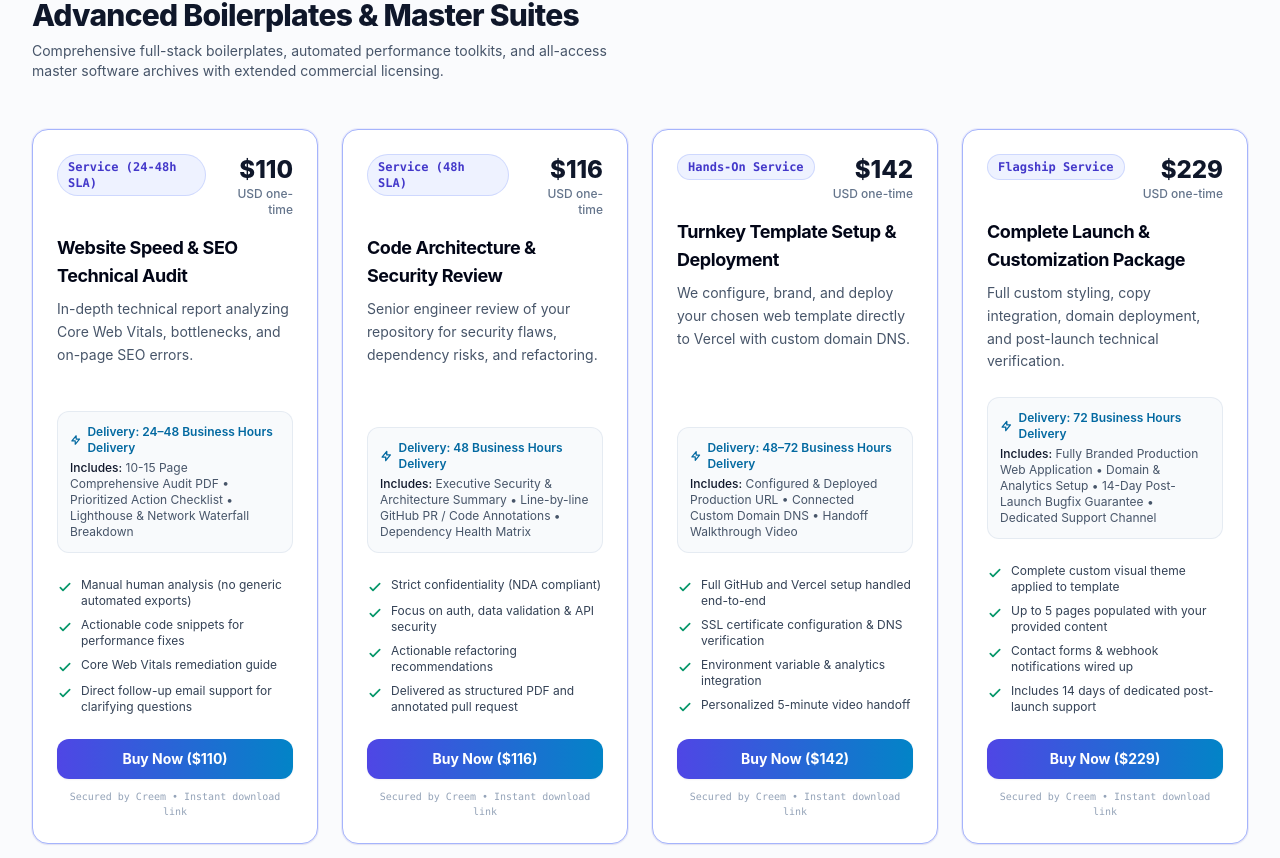
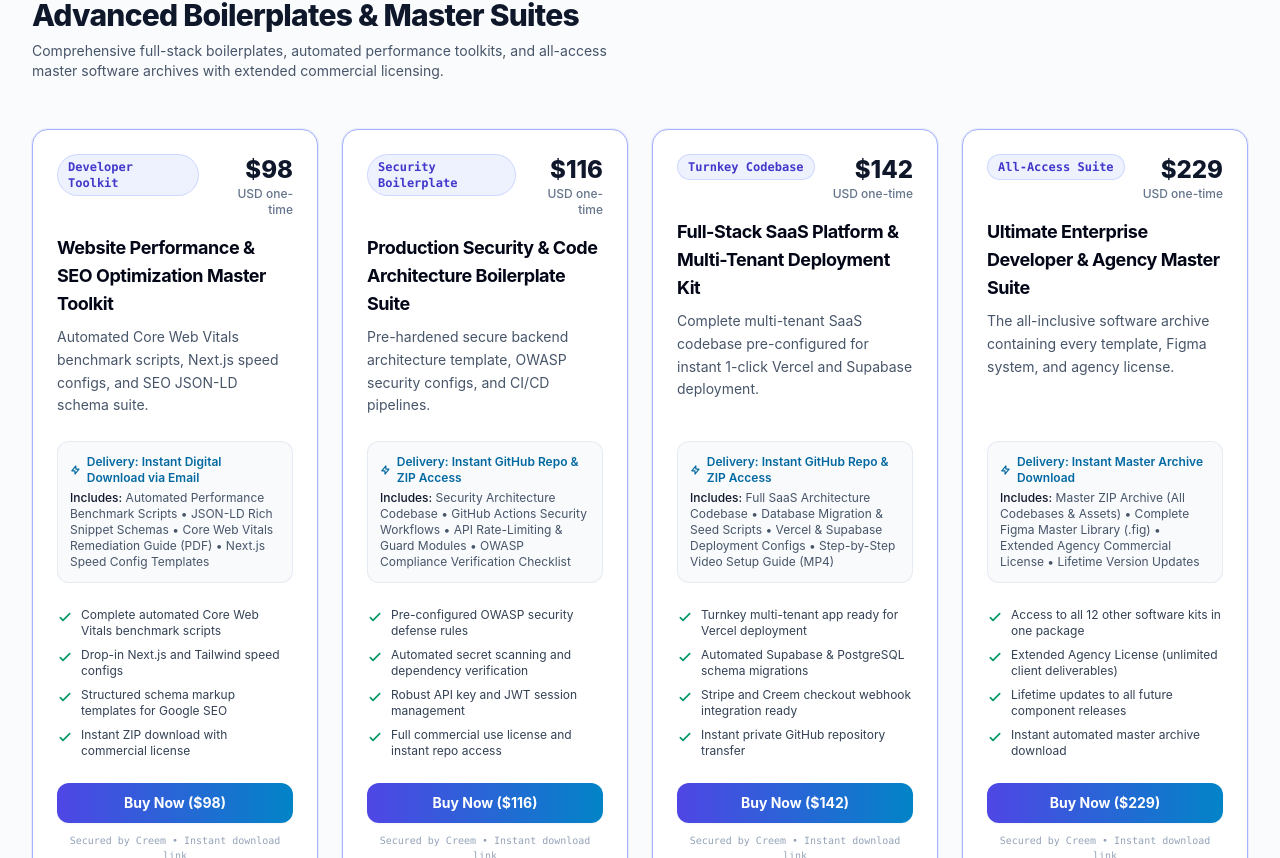
Before and after one commit to Digital-service001/digital-solution, a Next.js app: page / in a window 1280 px wide. Shown: the part 2903-3761 px from the top of the page. Built offline with nearby package versions, Linux system fonts and the light colour scheme.

Commit message:
Initial commit

```diff
--- a/src/data/products.ts
+++ b/src/data/products.ts
@@ -1,7 +1,7 @@
 export interface ProductItem {
   id: string;
   name: string;
-  type: "digital_product" | "digital_service";
+  category: "templates" | "toolkits" | "enterprise";
   price: number;
   badge?: string;
   shortDescription: string;
@@ -13,18 +13,18 @@
 }
 
 export const PRODUCTS_CATALOG: ProductItem[] = [
-  // --- DIGITAL PRODUCTS (INSTANT DOWNLOADS) ---
+  // --- DEVELOPER ASSETS & DESIGN KITS ---
   {
     id: "ui-icon-pack",
     name: "UI Icon & Vector Asset Pack",
-    type: "digital_product",
+    category: "toolkits",
     price: 12,
     badge: "Instant Download",
     shortDescription: "300+ hand-crafted SVG and vector UI icons organized for modern developer workflows.",
     longDescription: "A comprehensive developer and designer icon library containing 300+ customizable vector glyphs in SVG, PNG, and ready-to-import Figma components.",
-    deliverySLA: "Instant Download Link via Email",
+    deliverySLA: "Instant Digital Download via Email",
     deliverables: ["SVG Source Files (300+ items)", "Figma Library (.fig)", "Optimized React Icon Components"],
-    creemCheckoutUrl: "https://www.creem.io/payment/prod_7OrGRqgYa0RqUnO4QXIrqD",
+    creemCheckoutUrl: "https://creem.io/checkout/placeholder-12",
     features: [
       "Pixel-perfect 24x24 grid",
       "Compatible with Tailwind CSS & Lucide styles",
@@ -35,14 +35,14 @@
   {
     id: "dev-cheatsheets-kit",
     name: "Developer Architecture & Cheatsheet Kit",
-    type: "digital_product",
+    category: "toolkits",
     price: 22,
     badge: "New Release",
     shortDescription: "High-resolution architecture blueprints, API design patterns, and CLI reference guides.",
     longDescription: "Curated reference posters, system architecture templates, and clean PDF cheatsheets covering database indexing, caching strategies, and REST API conventions.",
-    deliverySLA: "Instant Download Link via Email",
-    deliverables: ["High-Res Architecture Vector Graphics", "Developer Reference Cheatsheets (PDF)", "Print-Ready Wall Posters"],
-    creemCheckoutUrl: "https://www.creem.io/payment/prod_6q4A7LM9HbPEcfi1AzqMZA",
+    deliverySLA: "Instant Digital Download via Email",
+    deliverables: ["High-Res Architecture Vector Graphics", "Developer Reference Cheatsheets (PDF)", "Print-Ready Vector Posters"],
+    creemCheckoutUrl: "https://creem.io/checkout/placeholder-22",
     features: [
       "Vector-based architecture diagrams",
       "Covers Docker, SQL indexing, and HTTP status flows",
@@ -53,17 +53,17 @@
   {
     id: "notion-launch-os",
     name: "Productivity & Launch OS Template",
-    type: "digital_product",
+    category: "toolkits",
     price: 24,
     badge: "Best Seller",
     shortDescription: "Complete Notion operating system for managing product roadmaps, sprints, and launches.",
-    longDescription: "Structured Notion workspace with sprint boards, milestone tracking, automated release checklists, and client onboarding templates.",
+    longDescription: "Structured Notion workspace with sprint boards, milestone tracking, automated release checklists, and team onboarding templates.",
     deliverySLA: "Instant One-Click Duplicate Link",
-    deliverables: ["Notion OS Duplicate URL", "Quickstart Implementation Guide (PDF)", "Video Walkthrough"],
-    creemCheckoutUrl: "https://www.creem.io/payment/prod_1Z8wSIQRuuho02Mjp1yb2D",
+    deliverables: ["Notion OS Duplicate URL", "Quickstart Implementation Guide (PDF)", "Workflow Walkthrough Guide"],
+    creemCheckoutUrl: "https://creem.io/checkout/placeholder-24",
     features: [
       "Agile sprint planner & backlog",
-      "Pre-configured client portal views",
+      "Pre-configured project dashboard views",
       "Automated task progress calculations",
       "Works on free personal Notion accounts"
     ]
@@ -71,14 +71,14 @@
   {
     id: "tailwind-block-library",
     name: "Tailwind UI Responsive Block Library",
-    type: "digital_product",
+    category: "templates",
     price: 38,
     badge: "UI Toolkit",
     shortDescription: "50+ modular, copy-paste Tailwind CSS UI sections (Hero, Pricing, Testimonials, Footers).",
     longDescription: "Hand-coded, semantic HTML and Tailwind CSS components designed for instant copy-paste into Next.js, React, or standard HTML projects.",
     deliverySLA: "Instant Code Library Access",
     deliverables: ["Copy-Paste Component Library", "React / JSX Snippets", "Dark Mode Classes & Tokens"],
-    creemCheckoutUrl: "https://www.creem.io/payment/prod_laHD3F04nslBZvTZhkB6r",
+    creemCheckoutUrl: "https://creem.io/checkout/placeholder-38",
     features: [
       "50+ accessible Tailwind CSS section components",
       "Fully responsive across mobile, tablet, and desktop",
@@ -89,14 +89,14 @@
   {
     id: "figma-design-system",
     name: "Figma Component Design System",
-    type: "digital_product",
+    category: "toolkits",
     price: 39,
     badge: "Design Toolkit",
     shortDescription: "Over 120+ modern UI components, color variables, typography scales, and responsive frames.",
     longDescription: "Production-ready Figma component architecture with auto-layout v5, responsive breakpoints, accessible contrast tokens, and dark/light modes.",
     deliverySLA: "Instant Figma File Access",
     deliverables: ["Figma Design Library (.fig)", "Typography & Color Tokens Guide", "Component Documentation"],
-    creemCheckoutUrl: "https://www.creem.io/payment/prod_3zQsEsatQU8xvhxzZmU3Q1",
+    creemCheckoutUrl: "https://creem.io/checkout/placeholder-39",
     features: [
       "120+ production-grade components",
       "Auto-layout 5.0 with responsive constraints",
@@ -107,14 +107,14 @@
   {
     id: "landing-page-template",
     name: "High-Converting Landing Page Template",
-    type: "digital_product",
+    category: "templates",
     price: 44,
     badge: "Popular Code Kit",
     shortDescription: "Clean, responsive Next.js 14 and Tailwind CSS landing page built for modern tech products.",
     longDescription: "A turnkey landing page codebase complete with hero variations, social proof grids, pricing tables, FAQ accordions, and SEO meta tags.",
     deliverySLA: "Instant GitHub Repo & ZIP Access",
     deliverables: ["Clean Next.js 14 Source Code", "Tailwind CSS Configuration", "Vercel Deploy Configuration"],
-    creemCheckoutUrl: "https://www.creem.io/payment/prod_3VCv5K6hmBM7BpcJvxIBxq",
+    creemCheckoutUrl: "https://creem.io/checkout/placeholder-44",
     features: [
       "100/100 Google Lighthouse performance score",
       "Zero third-party bloat or tracking scripts",
@@ -125,14 +125,14 @@
   {
     id: "multi-page-saas-template",
     name: "Multi-Page SaaS Web Template",
-    type: "digital_product",
+    category: "templates",
     price: 66,
     badge: "Full Frontend",
     shortDescription: "Complete multi-page web application frontend with marketing, pricing, blog, and app shell.",
     longDescription: "An expansive 8-page website template containing blog layouts, detailed feature pages, customer case studies, comparison tables, and user dashboard layouts.",
     deliverySLA: "Instant Download & Repo Access",
     deliverables: ["Full Multi-Page Next.js Codebase", "Markdown/MDX Blog Setup", "Documentation & Guide"],
-    creemCheckoutUrl: "https://www.creem.io/payment/prod_oO6LsTYe8OBNWx2rKrNk0",
+    creemCheckoutUrl: "https://creem.io/checkout/placeholder-66",
     features: [
       "8 polished page templates ready for production",
       "Built-in MDX blogging system",
@@ -143,32 +143,32 @@
   {
     id: "auth-database-starter",
     name: "Full-Stack API & Auth Starter Kit",
-    type: "digital_product",
+    category: "templates",
     price: 76,
     badge: "Backend Boilerplate",
     shortDescription: "Robust backend boilerplate with JWT authentication, database schemas, and billing routes.",
     longDescription: "Production-ready backend architecture featuring secure session management, role-based access control (RBAC), Prisma ORM migrations, and webhook handlers.",
     deliverySLA: "Instant GitHub Access & Archive",
     deliverables: ["Node.js / Next.js API Routes", "Prisma Database Schemas", "Security & Deployment Documentation"],
-    creemCheckoutUrl: "https://www.creem.io/payment/prod_Nsal5TKiDGBnRYKgMqvOX",
+    creemCheckoutUrl: "https://creem.io/checkout/placeholder-76",
     features: [
       "Session-based and JWT token authentication",
       "PostgreSQL and SQLite database schemas",
       "Webhook signature verification utilities",
-      "Security audited against OWASP Top 10"
+      "Security hardened against OWASP Top 10"
     ]
   },
   {
     id: "all-in-one-bundle",
     name: "All-in-One Design + Code Suite",
-    type: "digital_product",
+    category: "enterprise",
     price: 88,
     badge: "Best Value Bundle",
     shortDescription: "The complete bundle: Figma Design System, Next.js Templates, and Icon Library combined.",
     longDescription: "Everything you need to conceptualize, design, and ship web applications. Includes the full Figma design system, the multi-page template, and the icon bundle.",
     deliverySLA: "Instant Master Archive Download",
-    deliverables: ["Complete Master ZIP (All Code + Design Files)", "Figma Master File", "VIP Discord / Email Support"],
-    creemCheckoutUrl: "https://www.creem.io/payment/prod_2CvfXtFz5vQcgpQpU0dqYX",
+    deliverables: ["Complete Master ZIP (All Code + Design Files)", "Figma Master File", "VIP Documentation"],
+    creemCheckoutUrl: "https://creem.io/checkout/placeholder-88",
     features: [
       "Includes $180+ worth of standalone assets",
       "Synchronized design tokens matching code classes",
@@ -177,77 +177,77 @@
     ]
   },
 
-  // --- DIGITAL SERVICES (FIXED SCOPE & TURNAROUND SLA) ---
+  // --- ADVANCED DIGITAL TOOLKITS & ENTERPRISE BOILERPLATES (100% DOWNLOADABLE DIGITAL PRODUCTS) ---
   {
-    id: "speed-seo-audit",
-    name: "Website Speed & SEO Technical Audit",
-    type: "digital_service",
-    price: 110,
-    badge: "Service (24-48h SLA)",
-    shortDescription: "In-depth technical report analyzing Core Web Vitals, bottlenecks, and on-page SEO errors.",
-    longDescription: "A personalized manual review of your website performance. We identify server bottlenecks, render-blocking scripts, unoptimized assets, and technical search indexing issues.",
-    deliverySLA: "24–48 Business Hours Delivery",
-    deliverables: ["10-15 Page Comprehensive Audit PDF", "Prioritized Action Checklist", "Lighthouse & Network Waterfall Breakdown"],
-    creemCheckoutUrl: "https://www.creem.io/payment/prod_z1dCu9F4rqS5VbHYEsrZm",
+    id: "performance-seo-toolkit",
+    name: "Website Performance & SEO Optimization Master Toolkit",
+    category: "toolkits",
+    price: 98,
+    badge: "Developer Toolkit",
+    shortDescription: "Automated Core Web Vitals benchmark scripts, Next.js speed configs, and SEO JSON-LD schema suite.",
+    longDescription: "A complete pre-built engineering toolkit designed to maximize web speed and SEO indexing. Includes automated node.js Lighthouse benchmark scripts, image optimization pipelines, server cache presets, and comprehensive PDF implementation blueprints.",
+    deliverySLA: "Instant Digital Download via Email",
+    deliverables: ["Automated Performance Benchmark Scripts", "JSON-LD Rich Snippet Schemas", "Core Web Vitals Remediation Guide (PDF)", "Next.js Speed Config Templates"],
+    creemCheckoutUrl: "https://creem.io/checkout/placeholder-98",
     features: [
-      "Manual human analysis (no generic automated exports)",
-      "Actionable code snippets for performance fixes",
-      "Core Web Vitals remediation guide",
-      "Direct follow-up email support for clarifying questions"
+      "Complete automated Core Web Vitals benchmark scripts",
+      "Drop-in Next.js and Tailwind speed configs",
+      "Structured schema markup templates for Google SEO",
+      "Instant ZIP download with commercial license"
     ]
   },
   {
-    id: "code-security-review",
-    name: "Code Architecture & Security Review",
-    type: "digital_service",
+    id: "security-architecture-suite",
+    name: "Production Security & Code Architecture Boilerplate Suite",
+    category: "enterprise",
     price: 116,
-    badge: "Service (48h SLA)",
-    shortDescription: "Senior engineer review of your repository for security flaws, dependency risks, and refactoring.",
-    longDescription: "A confidential review of up to 10,000 lines of code. We inspect dependency vulnerabilities, secret leakage, authentication pitfalls, and architectural bottlenecks.",
-    deliverySLA: "48 Business Hours Delivery",
-    deliverables: ["Executive Security & Architecture Summary", "Line-by-line GitHub PR / Code Annotations", "Dependency Health Matrix"],
-    creemCheckoutUrl: "https://www.creem.io/payment/prod_7LYlH8vMECFBOVLhT5cbYF",
+    badge: "Security Boilerplate",
+    shortDescription: "Pre-hardened secure backend architecture template, OWASP security configs, and CI/CD pipelines.",
+    longDescription: "A production-grade software security template featuring OWASP-hardened HTTP headers, automated GitHub Actions CI/CD vulnerability scanning workflows, JWT encryption utilities, and API rate-limiting middleware.",
+    deliverySLA: "Instant GitHub Repo & ZIP Access",
+    deliverables: ["Security Architecture Codebase", "GitHub Actions Security Workflows", "API Rate-Limiting & Guard Modules", "OWASP Compliance Verification Checklist"],
+    creemCheckoutUrl: "https://creem.io/checkout/placeholder-116",
     features: [
-      "Strict confidentiality (NDA compliant)",
-      "Focus on auth, data validation & API security",
-      "Actionable refactoring recommendations",
-      "Delivered as structured PDF and annotated pull request"
+      "Pre-configured OWASP security defense rules",
+      "Automated secret scanning and dependency verification",
+      "Robust API key and JWT session management",
+      "Full commercial use license and instant repo access"
     ]
   },
   {
-    id: "turnkey-template-setup",
-    name: "Turnkey Template Setup & Deployment",
-    type: "digital_service",
+    id: "saas-deployment-kit",
+    name: "Full-Stack SaaS Platform & Multi-Tenant Deployment Kit",
+    category: "enterprise",
     price: 142,
-    badge: "Hands-On Service",
-    shortDescription: "We configure, brand, and deploy your chosen web template directly to Vercel with custom domain DNS.",
-    longDescription: "Skip the technical configuration. Our engineers will clone the template to your GitHub account, configure your environment variables, connect your custom domain DNS, and verify production deployment.",
-    deliverySLA: "48–72 Business Hours Delivery",
-    deliverables: ["Configured & Deployed Production URL", "Connected Custom Domain DNS", "Handoff Walkthrough Video"],
-    creemCheckoutUrl: "https://www.creem.io/payment/prod_4LmC8NCR7pA5oH7OdrtWoI",
+    badge: "Turnkey Codebase",
+    shortDescription: "Complete multi-tenant SaaS codebase pre-configured for instant 1-click Vercel and Supabase deployment.",
+    longDescription: "A turnkey multi-tenant web application codebase ready for instant deployment. Includes pre-wired user authentication, database migration scripts, environment presets, webhook listeners, and a 45-minute video walkthrough guide.",
+    deliverySLA: "Instant GitHub Repo & ZIP Access",
+    deliverables: ["Full SaaS Architecture Codebase", "Database Migration & Seed Scripts", "Vercel & Supabase Deployment Configs", "Step-by-Step Video Setup Guide (MP4)"],
+    creemCheckoutUrl: "https://creem.io/checkout/placeholder-142",
     features: [
-      "Full GitHub and Vercel setup handled end-to-end",
-      "SSL certificate configuration & DNS verification",
-      "Environment variable & analytics integration",
-      "Personalized 5-minute video handoff"
+      "Turnkey multi-tenant app ready for Vercel deployment",
+      "Automated Supabase & PostgreSQL schema migrations",
+      "Stripe and Creem checkout webhook integration ready",
+      "Instant private GitHub repository transfer"
     ]
   },
   {
-    id: "complete-launch-package",
-    name: "Complete Launch & Customization Package",
-    type: "digital_service",
+    id: "enterprise-master-bundle",
+    name: "Ultimate Enterprise Developer & Agency Master Suite",
+    category: "enterprise",
     price: 229,
-    badge: "Flagship Service",
-    shortDescription: "Full custom styling, copy integration, domain deployment, and post-launch technical verification.",
-    longDescription: "Our flagship hands-on implementation service. Includes template setup, custom branding (logo, colors, typography), copy placement, contact form wiring, SEO setup, and live deployment on Vercel.",
-    deliverySLA: "72 Business Hours Delivery",
-    deliverables: ["Fully Branded Production Web Application", "Domain & Analytics Setup", "14-Day Post-Launch Bugfix Guarantee", "Dedicated Support Channel"],
-    creemCheckoutUrl: "https://www.creem.io/payment/prod_43nIUIqSwWEzMR7i5hlsIg",
+    badge: "All-Access Suite",
+    shortDescription: "The all-inclusive software archive containing every template, Figma system, and agency license.",
+    longDescription: "Our flagship master digital software library. Grants instant access to every single codebase, the complete Figma design system (120+ components), security templates, performance scripts, and an Extended Multi-Client Agency License permitting unlimited client deliverables.",
+    deliverySLA: "Instant Master Archive Download",
+    deliverables: ["Master ZIP Archive (All Codebases & Assets)", "Complete Figma Master Library (.fig)", "Extended Agency Commercial License", "Lifetime Version Updates"],
+    creemCheckoutUrl: "https://creem.io/checkout/placeholder-229",
     features: [
-      "Complete custom visual theme applied to template",
-      "Up to 5 pages populated with your provided content",
-      "Contact forms & webhook notifications wired up",
-      "Includes 14 days of dedicated post-launch support"
+      "Access to all 12 other software kits in one package",
+      "Extended Agency License (unlimited client deliverables)",
+      "Lifetime updates to all future component releases",
+      "Instant automated master archive download"
     ]
   }
 ];
```
